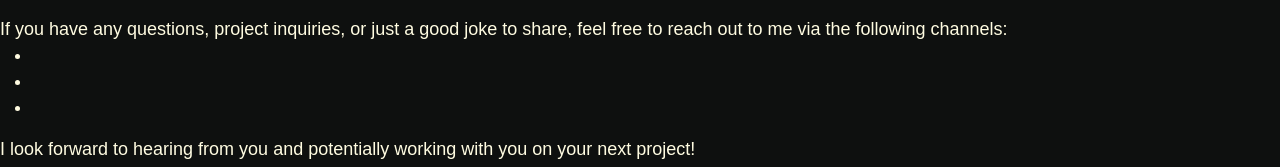
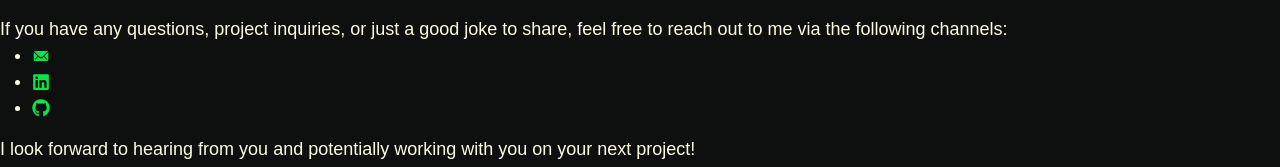
Before and after one commit to a-straube/portfolio-alpha, a React (Create React App) app: page / in a window 1280 px wide. Shown: the part 2438-2605 px from the top of the page. Built offline with nearby package versions, Linux system fonts and the light colour scheme; a web font is replaced by a local one.

Commit message:
Add connect icons

```diff
--- a/src/section4-Connect/ConnectSection.js
+++ b/src/section4-Connect/ConnectSection.js
@@ -1,3 +1,6 @@
+import { FaGithub, FaLinkedin } from "react-icons/fa6";
+import { IoIosMail } from "react-icons/io";
+
 function ConnectSection() {
     return (
         <section id="connectSection">
@@ -5,9 +8,9 @@ function ConnectSection() {
             <div>
                 <span>If you have any questions, project inquiries, or just a good joke to share, feel free to reach out to me via the following channels:</span>
                 <ul id="connectList">
-                    <li><a href="mailto:axeldevdesign@gmail.com" title="Send Axel Straube an email"></a></li>
-                    <li><a href="https://www.linkedin.com/in/axelstraube/" title="Connect with Axel Straube on LinkedIn" target="_blank"></a></li>
-                    <li><a href="https://github.com/a-straube" title="Follow Axel Straube on GitHub" target="_blank"></a></li>
+                    <li><a href="mailto:axeldevdesign@gmail.com" title="Send Axel Straube an email"><IoIosMail /></a></li>
+                    <li><a href="https://www.linkedin.com/in/axelstraube/" title="Connect with Axel Straube on LinkedIn" target="_blank"><FaLinkedin /></a></li>
+                    <li><a href="https://github.com/a-straube" title="Follow Axel Straube on GitHub" target="_blank"><FaGithub /></a></li>
                 </ul>
                 <span className="new-line-span">I look forward to hearing from you and potentially working with you on your next project!</span>
             </div>
```
